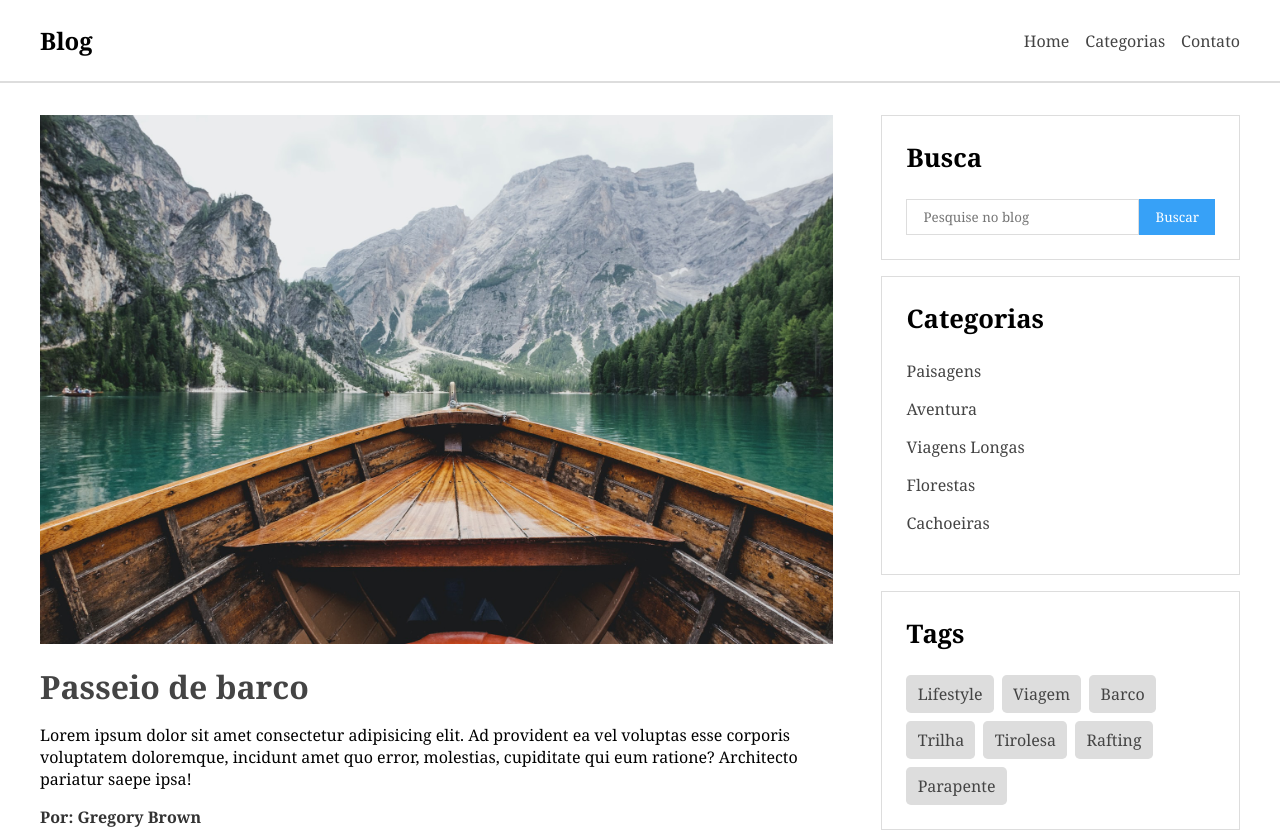
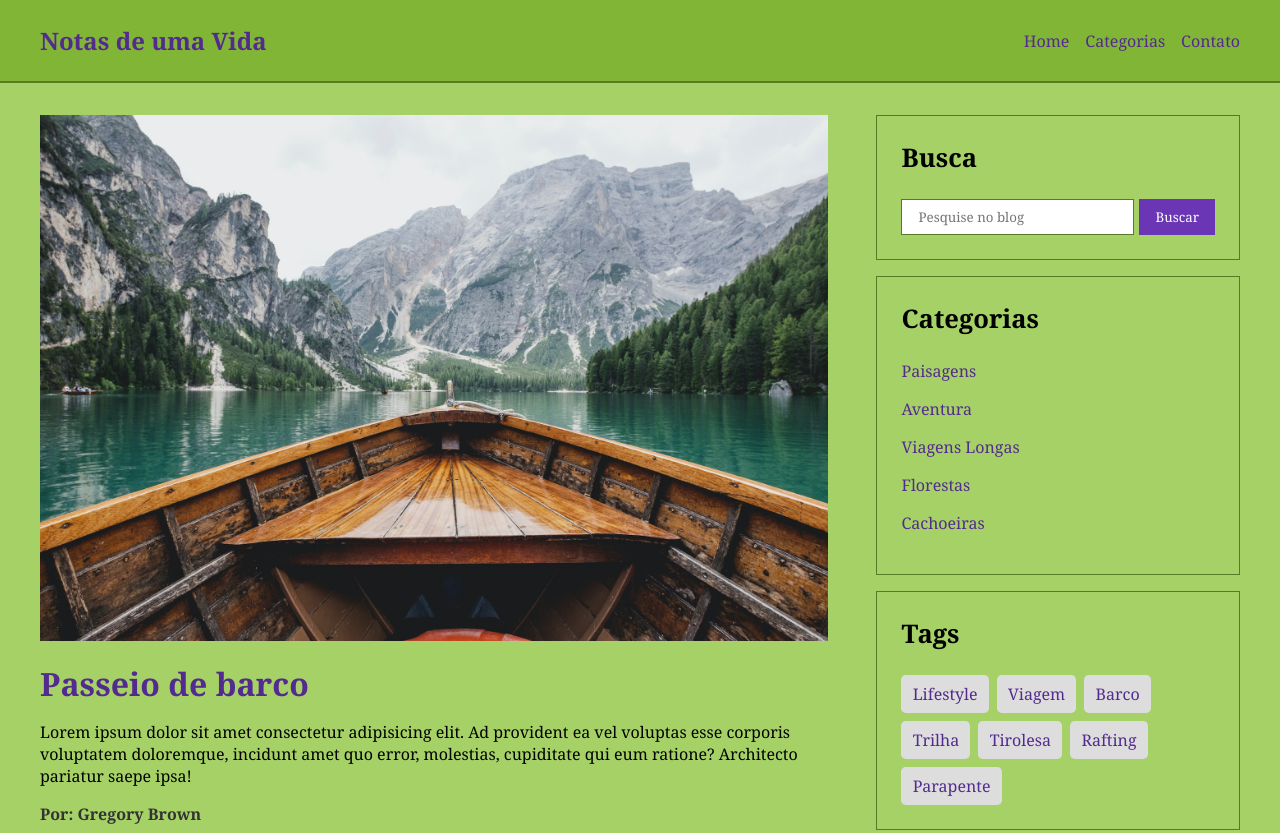
Before and after one commit to anabeatm/udemy_formacao_front-end, a plain HTML site: page projetos/projeto-05/index.html in a window 1280 px wide. Shown: the top 833 px of the page. Drawn offline with Linux system fonts and the light colour scheme.

Commit message:
Mudanças no Projeto 05.

```diff
--- a/projetos/projeto-05/css/style.css
+++ b/projetos/projeto-05/css/style.css
@@ -1,4 +1,8 @@
 /* GERAL */
+body {
+    background-color: #a5d166;
+}
+
 * {
     padding: 0;
     margin: 0;
@@ -11,18 +15,22 @@ ul {
 
 a {
     text-decoration: none;
-    color: #444;
+    color: #532a8e;
     transition: 0.4s;
 }
 
 a:hover {
-    color: #37a1f7;
+    color: #6a36b5;
 }
 
 /* NAVBAR */
+#navbar, .navbar-inner {
+    background-color: #81b536;
+}
+
 #navbar {
     padding: 1.5rem 2.5rem;
-    border-bottom: 2px solid #ddd;
+    border-bottom: 2px solid #577a24;
 }
 
 .navbar-inner {
@@ -31,6 +39,10 @@ a:hover {
     margin: 0 auto;
     justify-content: space-between;
     align-items: center;
+}
+
+.navbar-inner h2 {
+    color: #532a8e;
 }
 
 #nav-links {
@@ -80,7 +92,7 @@ a:hover {
 
 #search-bar, #categories, #tags {
     padding: 1.5rem;
-    border: 1px solid #ddd;
+    border: 1px solid #577a24;
     margin-bottom: 1rem;
 }
 
@@ -95,14 +107,20 @@ a:hover {
 
 #search-bar input {
     padding: .5rem 1rem;
-    border: 1px solid #ddd;
+    border: 1px solid #577a24;
 }
 
 #search-bar input[type="submit"] {
     cursor: pointer;
-    background-color: #37a1f7;
+    background-color: #6a36b5;
     color: #fff;
     border: none;
+    transition: 0.5s;
+    margin-left: 5px;
+}
+
+#search-bar input[type="submit"]:hover {
+    background-color: #9266d1;
 }
 
 #categories li {
@@ -123,7 +141,7 @@ a:hover {
 
 /* FOOTER */
 footer {
-    border-top: 2px solid #ddd;
+    border-top: 2px solid #577a24;
     padding: 3rem;
     text-align: center;
 }
--- a/projetos/projeto-05/index.html
+++ b/projetos/projeto-05/index.html
@@ -10,10 +10,10 @@
     <header>
         <nav id="navbar">
             <div class="navbar-inner">
-                <h2>Blog</h2>
+                <h2>Notas de uma Vida</h2>
                 <ul id="nav-links">
-                    <li><a href="#">Home</a></li>
-                    <li><a href="#">Categorias</a></li>
+                    <li><a href="index.html">Home</a></li>
+                    <li><a href="categories.html">Categorias</a></li>
                     <li><a href="#">Contato</a></li>
                 </ul>
             </div>
@@ -91,7 +91,7 @@
     </div>
     <footer>
         <h2>Blog</h2>
-        <p>Os melhores registros de aventuras</p>
+        <p>Registros do cotidiano</p>
         <p>2023 &copy;Ana Beatriz</p>
     </footer>
 </body>
```
Also changed, not shown: projetos/projeto-05/categories.html (added, +11 -0 lines).
